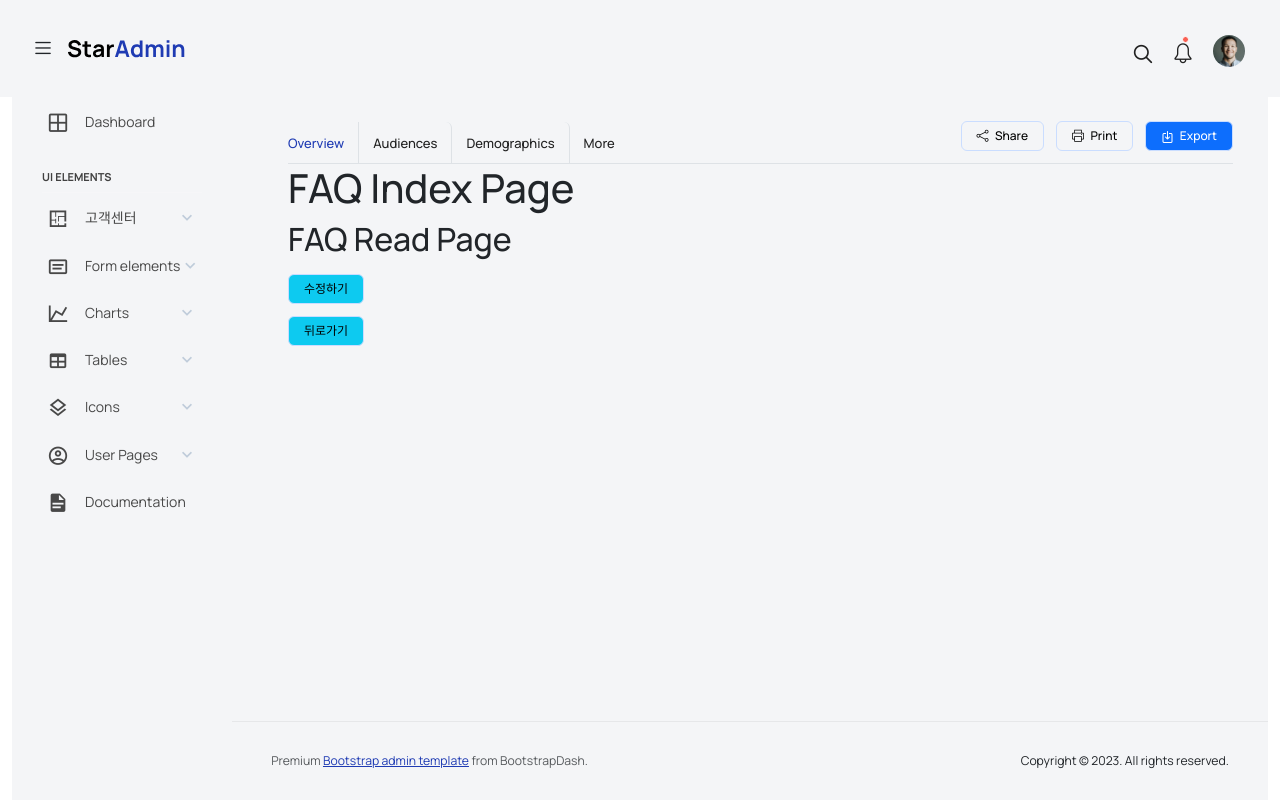
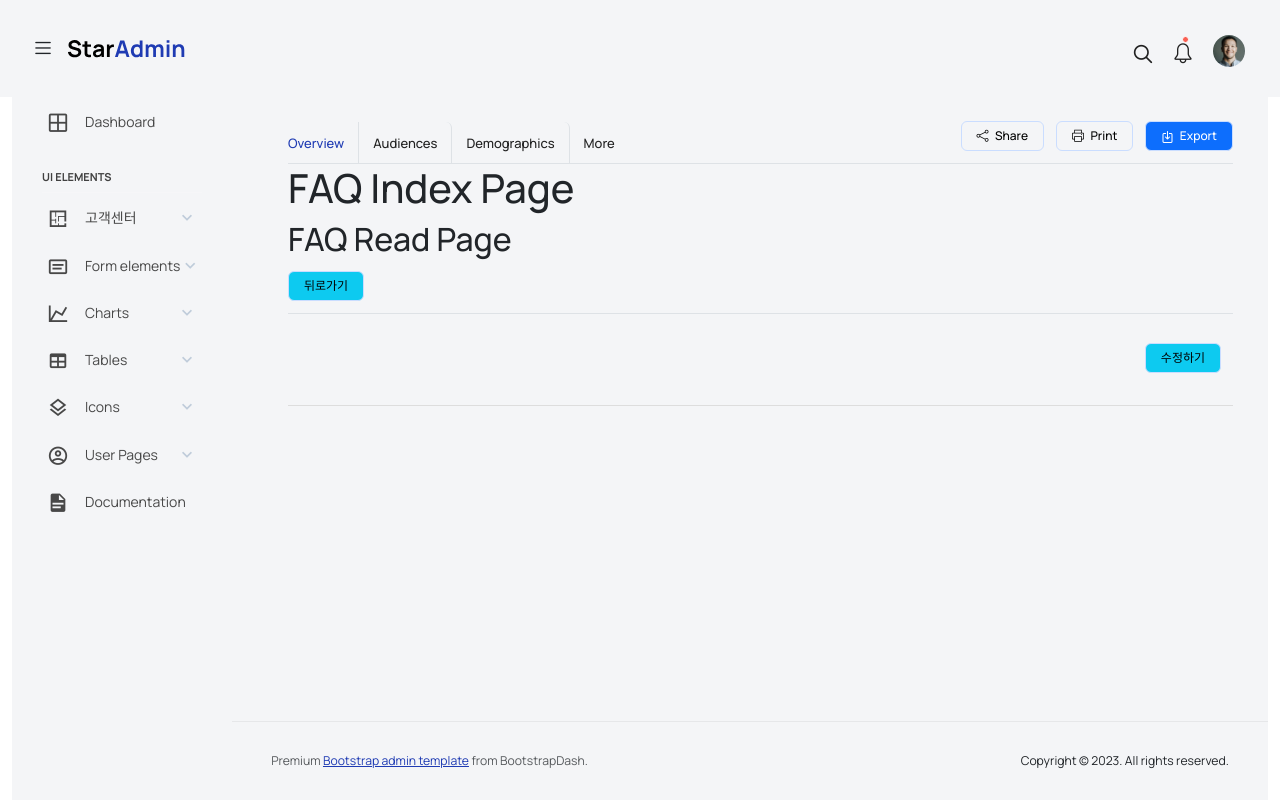
Before and after one commit to KimBoris/CleanAIDo_admin_front, a Vue app: page /faq/read/1 in a window 1280 px wide. Built offline with nearby package versions, Linux system fonts and the light colour scheme; no server answers.

Commit message:
KBK_FAQREADCOmponent수정중

```diff
--- a/src/components/faq/FAQReadComponent.vue
+++ b/src/components/faq/FAQReadComponent.vue
@@ -1,28 +1,35 @@
 <template>
   <div>
+    <!-- 뒤로가기 버튼 -->
+    <RouterLink to="/faq/list" class="btn btn-info">뒤로가기</RouterLink>
+
     <!-- delFlag가 false일 때만 question과 answer를 표시 -->
     <div v-if="!faq.delFlag">
-      <h2>{{ faq.question }}</h2>
-      <p>{{ faq.answer }}</p>
+      <div class="content">
+        <div class="d-sm-flex align-items-center justify-content-between border-bottom mb-4"/>
+        <h2 class="text-center">{{ faq.question }}</h2>
+        <p>{{ faq.answer }}</p>
 
-      <!-- 수정하기 버튼 -->
-      <RouterLink :to="`/faq/edit/${faq.fno}`" class="btn btn-info">수정하기</RouterLink>
+
+
+        <!-- 수정하기 버튼 -->
+        <div class="button-group">
+          <RouterLink :to="`/faq/edit/${faq.fno}`" class="btn btn-info">수정하기</RouterLink>
+        </div>
+      </div>
     </div>
 
     <!-- delFlag가 true일 때 삭제된 페이지 메시지 표시 -->
     <div v-else>
       <p>삭제된 페이지입니다</p>
     </div>
-
-    <!-- 뒤로가기 버튼 -->
-    <RouterLink to="/faq/list" class="btn btn-info">뒤로가기</RouterLink>
   </div>
 </template>
 
 <script setup>
-import { ref, onMounted } from "vue";
-import { useRoute } from "vue-router";
-import { getFAQOne } from "../../apis/faqApi";
+import {ref, onMounted} from "vue";
+import {useRoute} from "vue-router";
+import {getFAQOne} from "../../apis/faqApi";
 
 const route = useRoute();
 const faq = ref({});
@@ -45,4 +52,21 @@ onMounted(() => {
 </script>
 
 <style scoped>
+
+.content {
+  margin-bottom: 20px;
+  border-bottom: 1px solid #ddd;
+  padding-bottom: 20px;
+}
+
+.button-group{
+  display: flex;
+  justify-content: flex-end;
+  margin-top: 20px;
+}
+
+
+.btn {
+  margin-top: 5px;
+}
 </style>
```
